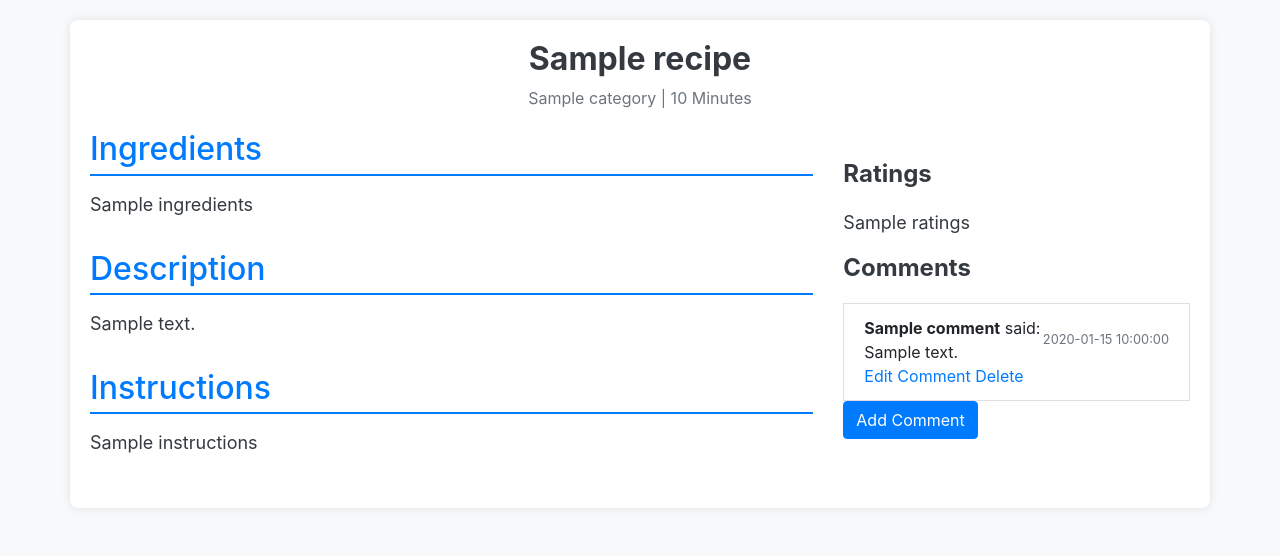
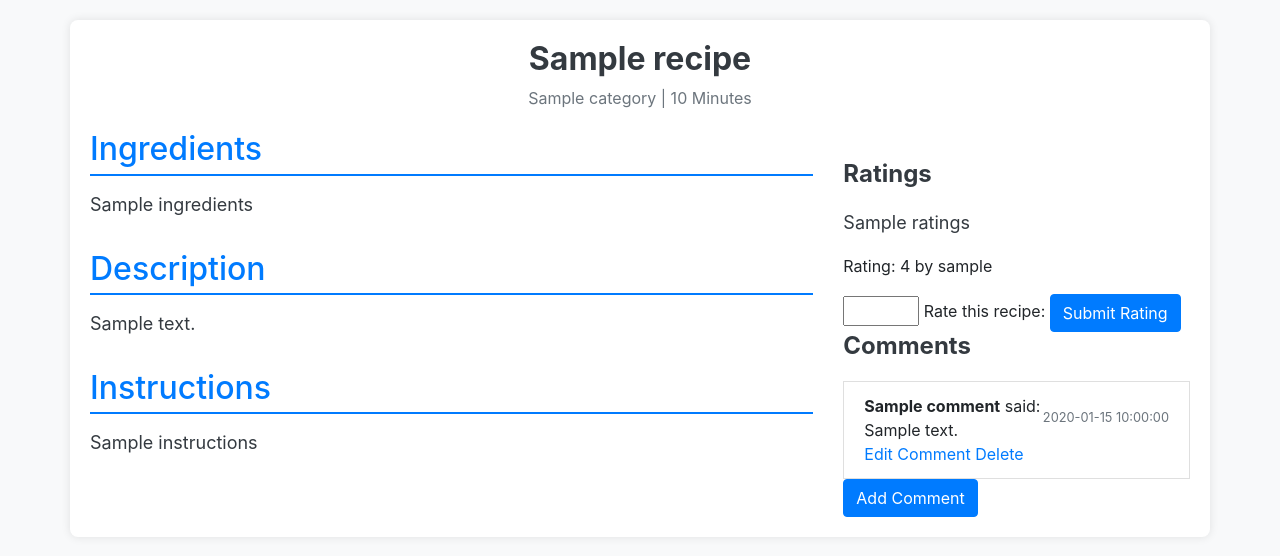
Before and after one commit to Jpua2543/Share_a_taste_2, a Flask app: template flask_app/templates/view_recipe.html in a window 1280 px wide. Shown: the part 56-612 px from the top of the page. Run offline with Flask 3, Linux system fonts and the light colour scheme; the template is opened without the code that fills it: most values are stand-ins (such as "Sample title", 1, 10 or a date in 2020); some libraries are stand-ins or nearby versions.

Commit message:
debugging

```diff
--- a/flask_app/models/recipe.py
+++ b/flask_app/models/recipe.py
@@ -21,7 +21,7 @@ class Recipe:
     @staticmethod
     def validate_recipe(recipe):
         is_valid = True
-        if len(recipe['title']) < 3:
+        if len(recipe['title']) < 1:
             flash("Recipe title must be at least 3 characters.")
             is_valid = False
         if len(recipe['description']) < 3:
--- a/flask_app/templates/view_recipe.html
+++ b/flask_app/templates/view_recipe.html
@@ -57,6 +57,17 @@
             <div class="recipe-ratings-comments">
                 <h2 class="ratings-comments-header">Ratings</h2>
                 <p class="recipe-content">{{ recipe.ratings }}</p>
+                <div class="current-ratings">
+                    {% for rating in ratings %}
+                        <p>Rating: {{ rating.rating }} by {{ rating.user_name }}</p>
+                    {% endfor %}
+                </div>
+                <form action="/recipes/add_rating/<int:recipe_id>" method="post">
+                    <input type="hidden" name="recipe_id" value="{{ recipe.id }}">
+                    <input type="number" name="rating" min="1" max="5">
+                    <label for="rating">Rate this recipe:</label>
+                    <button type="submit" class="btn btn-primary">Submit Rating</button>
+                </form>
                 <h2 class="ratings-comments-header">Comments</h2>
                 {% for comment in comments %}
                     <li class="list-group-item">
```
Also changed, not shown: flask_app/controllers/ratings.py (+17 -0 lines), flask_app/controllers/recipes.py (+14 -5 lines), flask_app/models/rating.py (+60 -12 lines).
